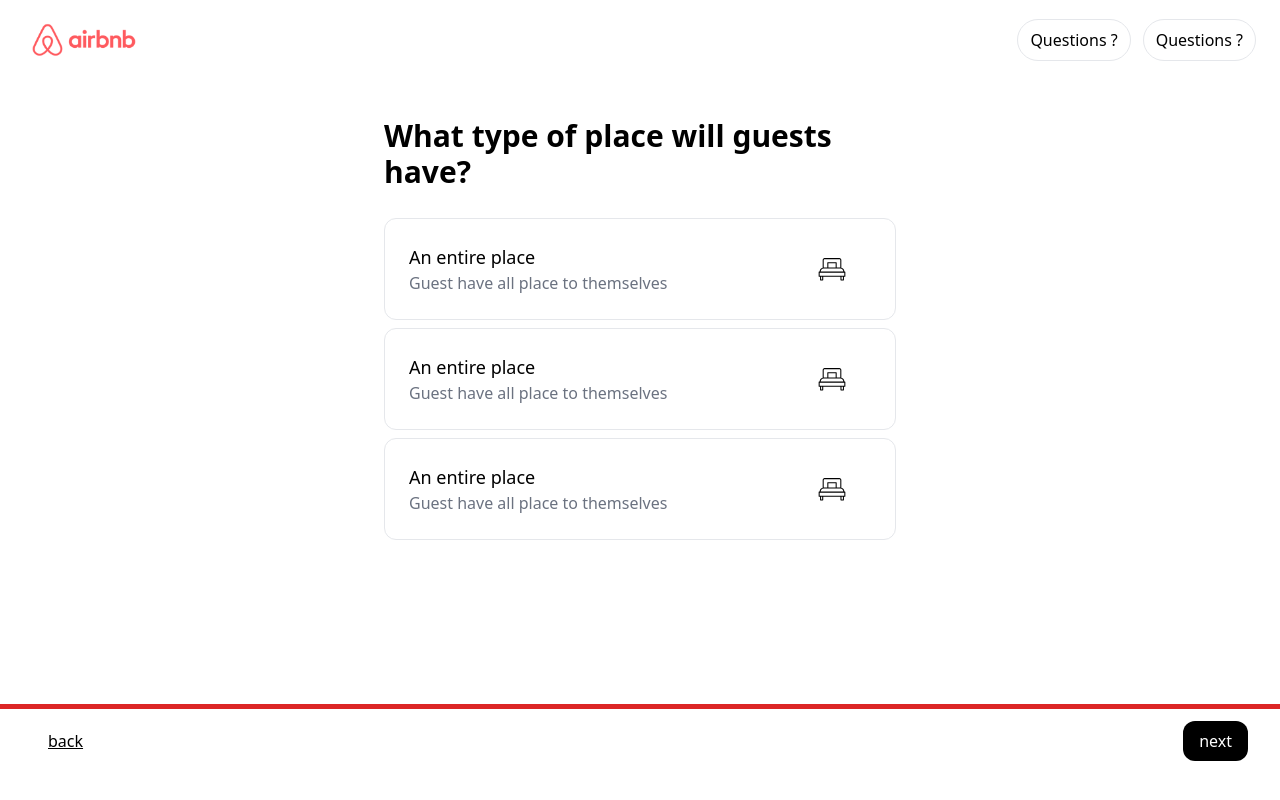
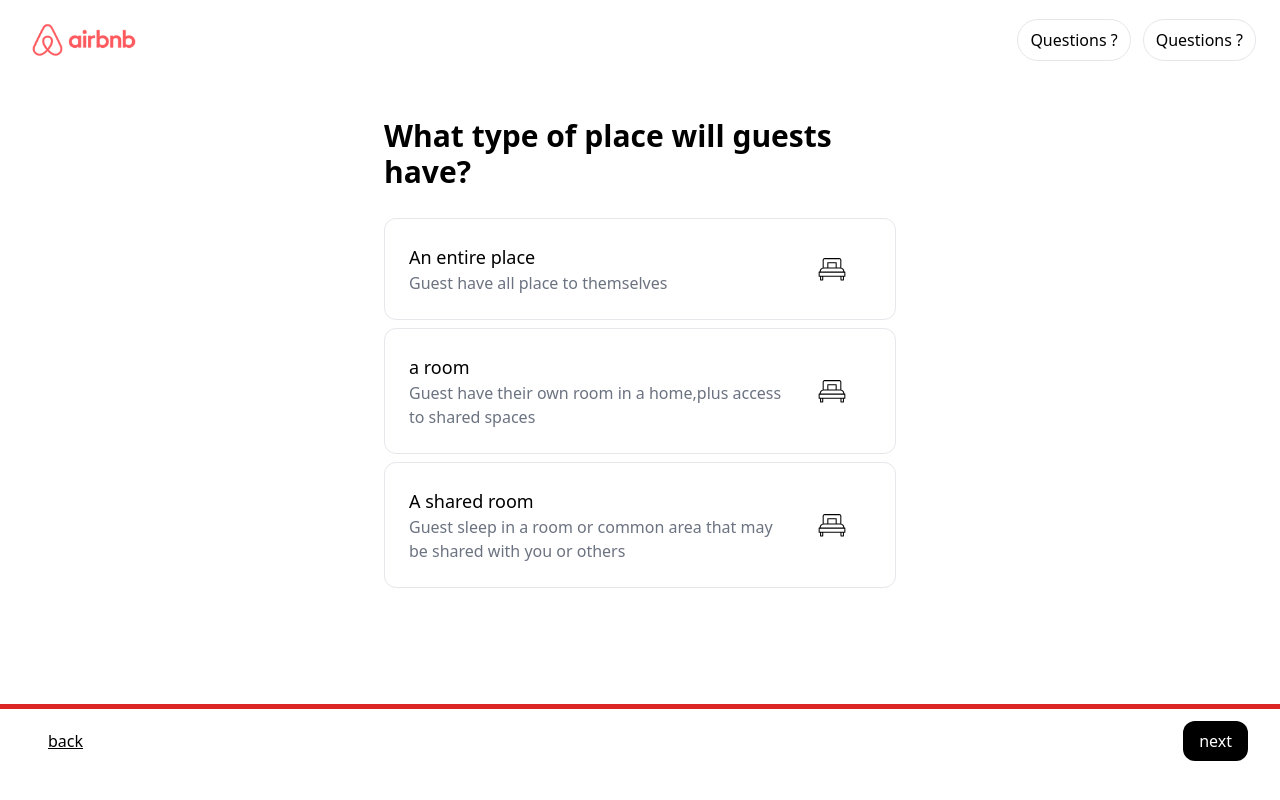
Before and after one commit to dilshadkt/Airbnb-clone, a React (Create React App) app: page /become-a-host/privacy-type in a window 1280 px wide. Built offline with nearby package versions, Linux system fonts and the light colour scheme; no server answers.

Commit message:
updated host forms

```diff
--- a/src/App.js
+++ b/src/App.js
@@ -43,6 +43,32 @@ function App() {
   const [isLoginOpen, setIsLoginOpen] = useState(false);
   const [isSignOpen, setSignOpen] = useState(false);
   const [isLogin, setIsLogin] = useState(false);
+  const [formData, setFormData] = useState({
+    propertyType: "",
+    houseType: "",
+    place: {
+      house: "",
+      Area: "",
+      Street: "",
+      landmark: "",
+      city: "",
+      pincode: "",
+      Province: "",
+    },
+    aboutPlace: {
+      guests: "",
+      bedrooms: "",
+      beds: "",
+      bathrooms: "",
+    },
+    propertyOffer: [],
+    image: [],
+    title: "",
+    description: "",
+    price: "",
+    discount: "",
+    security: [],
+  });
   const Pssdata = {
     isSignOpen,
     setSignOpen,
@@ -62,6 +88,8 @@ function App() {
     setIsLoginOpen,
     isLogin,
     setIsLogin,
+    formData,
+    setFormData,
   };
   return (
     <>
--- a/src/layouts/HostLayout.jsx
+++ b/src/layouts/HostLayout.jsx
@@ -14,7 +14,7 @@ const HostLayout = () => {
     "floor-plan",
   ];
   const navigate = useNavigate();
-  console.log(count);
+
   return (
     <>
       <div>
--- a/src/pages/host/location/Location.jsx
+++ b/src/pages/host/location/Location.jsx
@@ -1,6 +1,38 @@
-import React from "react";
+import React, { useContext, useEffect, useState } from "react";
+import MyContext from "../../../components/contex/Mycontex";
+import axios from "axios";
 
 const Location = () => {
+  const { setFormData, formData } = useContext(MyContext);
+  const [country, setCountry] = useState([]);
+  const [house, setHouse] = useState("");
+  const [Area, setArea] = useState("");
+  const [Street, setStreet] = useState("");
+  const [landmark, setLandmark] = useState("");
+  const [city, setCity] = useState("");
+  const [pincode, setPincode] = useState("");
+  const [Province, setProvince] = useState("");
+
+  useEffect(() => {
+    axios
+      .get("https://api.first.org/data/v1/countries")
+      .then((res) => setCountry(Object.values(res.data.data)))
+      .catch((err) => console.log(err));
+  }, []);
+  const handleChanges = (e) => {
+    setFormData((prev) => ({
+      ...prev,
+      place: {
+        house,
+        Area,
+        Street,
+        landmark,
+        city,
+        pincode,
+        Province,
+      },
+    }));
+  };
   return (
     <div className="w-full flex justify-center h-[78vh] overflow-scroll overflow-x-hidden">
       <div className="w-[40%] ">
@@ -11,11 +43,54 @@ const Location = () => {
           Your address is only shared with guests after they’ve made a
           reservation.
         </span>
-        <div className="flex justify-center my-[5%]">
+        <div className=" justify-center my-[5%]  ">
+          <select
+            className="w-full border p-4 rounded-xl "
+            onChange={(e) => handleChanges(e)}
+          >
+            {country.map((items, index) => (
+              <option
+                key={`${index}-${items.country}`}
+                className="text-gray-500"
+              >
+                {items.country} - {items.region}
+              </option>
+            ))}
+          </select>
           <input
-            type="search"
-            placeholder="Enter your address"
-            className="border rounded-full shadow-lg px-5 py-3 text-lg w-[80%]"
+            type="text"
+            placeholder="House ,flate etc"
+            className="border w-full p-4 mt-5"
+          />
+          <input
+            type="text"
+            placeholder="Area village"
+            className="border w-full p-4 "
+          />
+          <input
+            type="text"
+            placeholder="Street address"
+            className="border w-full p-4 "
+          />
+          <input
+            type="text"
+            placeholder="Near by landmark"
+            className="border w-full p-4 "
+          />
+          <input
+            type="text"
+            placeholder="city"
+            className="border w-full p-4 "
+          />
+          <input
+            type="text"
+            placeholder="Pincode"
+            className="border w-full p-4 "
+          />
+          <input
+            type="text"
+            placeholder="Province"
+            className="border w-full p-4 "
           />
         </div>
       </div>
--- a/src/pages/host/privacy-type/PrivacyType.jsx
+++ b/src/pages/host/privacy-type/PrivacyType.jsx
@@ -1,7 +1,32 @@
-import React from "react";
+import React, { useContext, useState } from "react";
 import bed from "../../../asset/svg/bed.svg";
+import MyContext from "../../../components/contex/Mycontex";
 
 const PrivacyType = () => {
+  const { setFormData, formData } = useContext(MyContext);
+  const [selectd, setSelected] = useState(formData.houseType);
+  const handleChange = (data) => {
+    setFormData((prev) => ({
+      ...prev,
+      houseType: data,
+    }));
+    setSelected(data);
+  };
+  console.log(formData.houseType);
+  const data = [
+    {
+      title: "An entire place",
+      desc: " Guest have all place to themselves",
+    },
+    {
+      title: "a room",
+      desc: "Guest have their own room in a home,plus access to shared spaces",
+    },
+    {
+      title: "A shared room",
+      desc: "Guest sleep in a room or common area that may be shared with you or others",
+    },
+  ];
   return (
     <div className="w-full flex justify-center h-[78vh] overflow-scroll overflow-x-hidden">
       <div className="w-[40%] mt-[3%] ">
@@ -9,39 +34,23 @@ const PrivacyType = () => {
           What type of place will guests have?
         </h1>
         <div className="my-7">
-          <div className="border p-6 rounded-xl flex my-2 hover:border-red-600 ">
-            <div className="flex-1  flex flex-col justify-center">
-              <h3 className="text-lg font-medium">An entire place</h3>
-              <span className=" font-light text-gray-500">
-                Guest have all place to themselves
-              </span>
+          {data.map((items, index) => (
+            <div
+              key={`${index}-${items.title}`}
+              onClick={() => handleChange(items.title)}
+              className={`border p-6 rounded-xl flex my-2 hover:border-red-600 ${
+                selectd === items.title ? `bg-red-300 text-white` : ``
+              } `}
+            >
+              <div className="flex-1  flex flex-col justify-center">
+                <h3 className="text-lg font-medium">{items.title}</h3>
+                <span className=" font-light text-gray-500">{items.desc}</span>
+              </div>
+              <div className="flex-initial w-[17%] flex items-center justify-center ">
+                <img src={bed} alt="icons" />
+              </div>
             </div>
-            <div className="flex-initial w-[17%] flex items-center justify-center ">
-              <img src={bed} alt="icons" />
-            </div>
-          </div>
-          <div className="border p-6 rounded-xl flex my-2 hover:border-red-600">
-            <div className="flex-1  flex flex-col justify-center">
-              <h3 className="text-lg font-medium">An entire place</h3>
-              <span className=" font-light text-gray-500">
-                Guest have all place to themselves
-              </span>
-            </div>
-            <div className="flex-initial w-[17%] flex items-center justify-center ">
-              <img src={bed} alt="icons" />
-            </div>
-          </div>
-          <div className="border p-6 rounded-xl flex my-2 hover:border-red-600 ">
-            <div className="flex-1  flex flex-col justify-center">
-              <h3 className="text-lg font-medium">An entire place</h3>
-              <span className=" font-light text-gray-500">
-                Guest have all place to themselves
-              </span>
-            </div>
-            <div className="flex-initial w-[17%] flex items-center justify-center ">
-              <img src={bed} alt="icons" />
-            </div>
-          </div>
+          ))}
         </div>
       </div>
     </div>
--- a/src/pages/host/structure/Structure.jsx
+++ b/src/pages/host/structure/Structure.jsx
@@ -1,9 +1,18 @@
-import React, { useState } from "react";
+import React, { useContext, useState } from "react";
 import { data } from "../../../asset/amenities/data";
-import bed from "../../../asset/svg/bed.svg";
+import MyContext from "../../../components/contex/Mycontex";
 
 const Structure = () => {
-  const [structure, setStructure] = useState("");
+  const { setFormData, formData } = useContext(MyContext);
+  const [selectedItem, setSelectedITem] = useState(formData.propertyType);
+  const handlechange = (data) => {
+    setFormData((prev) => ({
+      ...prev,
+      propertyType: data,
+    }));
+    setSelectedITem(data);
+    console.log(formData);
+  };
   return (
     <div className="w-full flex justify-center h-[78vh] overflow-scroll overflow-x-hidden">
       <div className="w-[40%] ">
@@ -11,13 +20,16 @@ const Structure = () => {
           Which of these best describes your place?
         </h1>
         <div className="flex flex-wrap justify-between mt-9">
-          {data.map((item) =>
-            item.items.map((item) => (
+          {data.map((item, index) =>
+            item.items.map((item, groupIndex) => (
               <div
-                onClick={() => setStructure()}
-                className="p-5 border rounded-lg w-[31%] mb-3  hover:border-red-500"
+                key={`${index}-${groupIndex}`}
+                onClick={() => handlechange(item.desc)}
+                className={`p-5 border rounded-lg w-[31%] mb-3  hover:border-red-500 ${
+                  selectedItem === item.desc ? `bg-red-400 text-white ` : ``
+                }`}
               >
-                <img src={bed} alt="icons" className="w-11" />
+                <img src={item.img} alt="icons" className="w-11" />
                 <h1 className="font-medium">{item.desc}</h1>
               </div>
             ))
```
